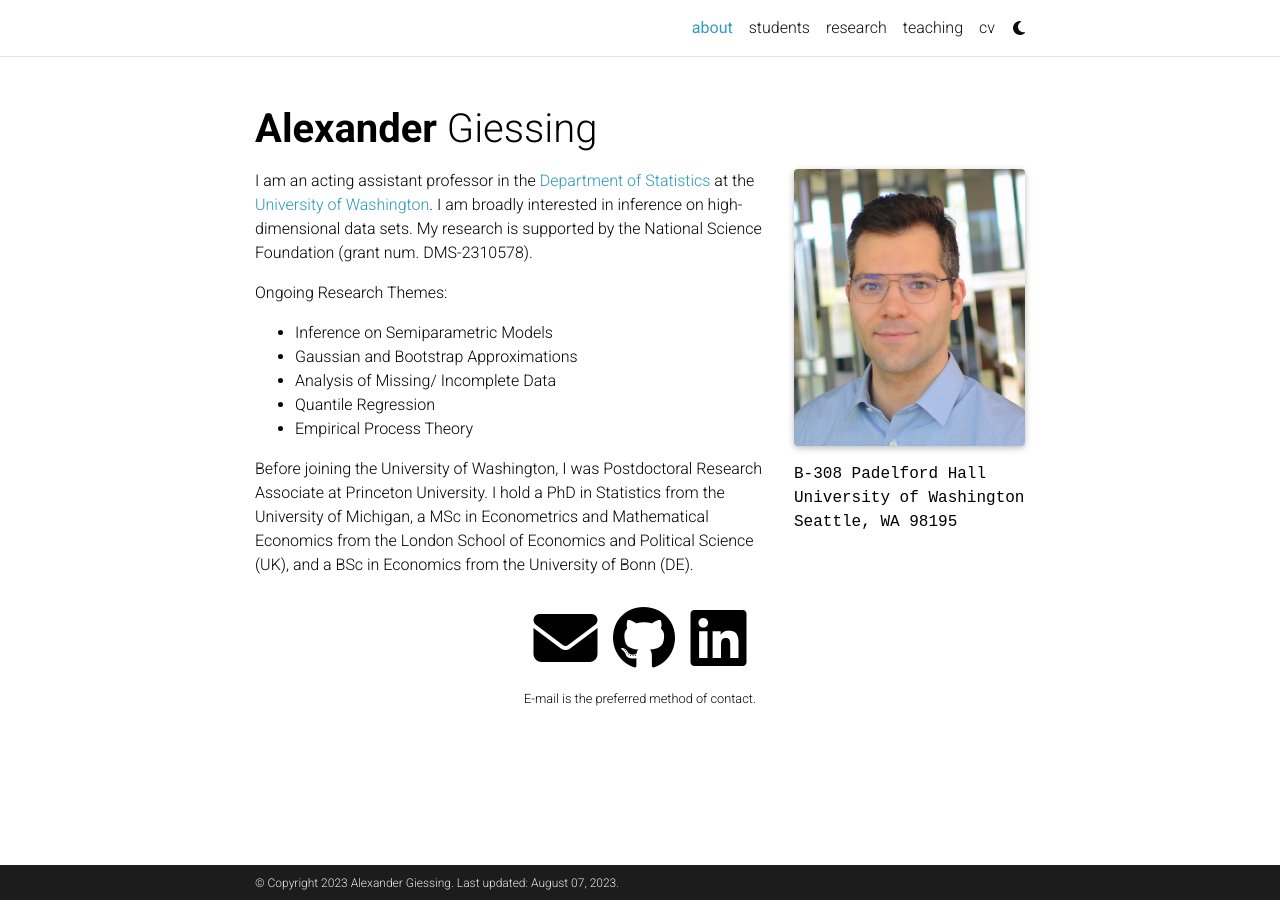
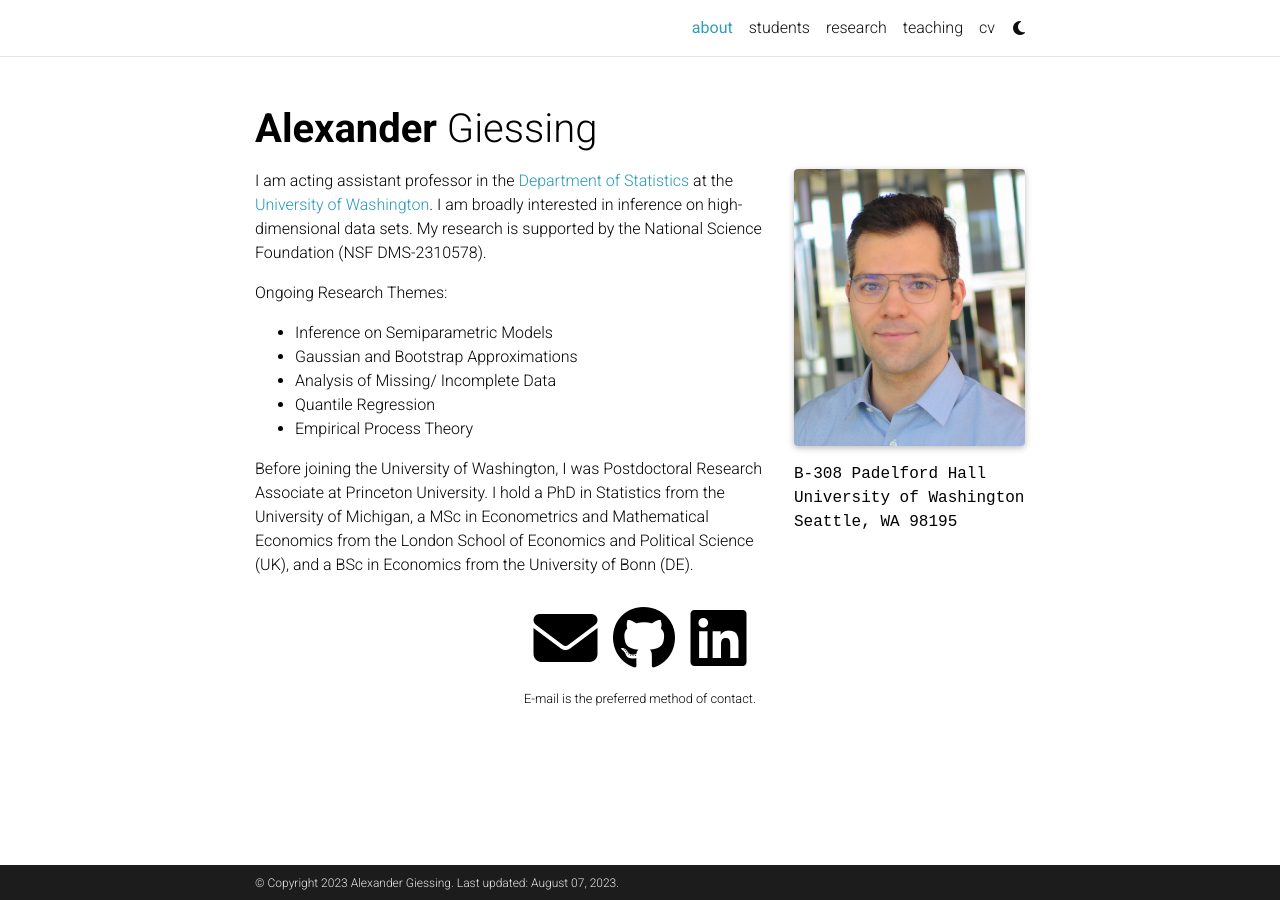
Before and after one commit to agiessing/agiessing.github.io, a Jekyll site: the page built from _pages/about.md, in a window 1280 px wide. Built offline with Jekyll 4.4.1, drawn with Linux system fonts in a browser that asks for light colours; full-size pictures stand in for the smaller copies a plugin makes; comment, search, counter and statistics services are not loaded; a style sheet for code colours, icons or effects is not loaded.

Commit message:
Update about.md

```diff
--- a/_pages/about.md
+++ b/_pages/about.md
@@ -19,7 +19,7 @@
 social: true  # includes social icons at the bottom of the page
 ---
 
-I am an acting assistant professor in the [Department of Statistics](https://stat.uw.edu) at the [University of Washington](https://www.washington.edu). I am broadly interested in inference on high-dimensional data sets. My research is supported by the National Science Foundation (grant num. DMS-2310578).
+I am acting assistant professor in the [Department of Statistics](https://stat.uw.edu) at the [University of Washington](https://www.washington.edu). I am broadly interested in inference on high-dimensional data sets. My research is supported by the National Science Foundation (NSF DMS-2310578).
 
 Ongoing Research Themes:
  * Inference on Semiparametric Models
```
